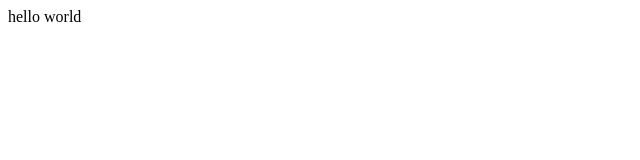
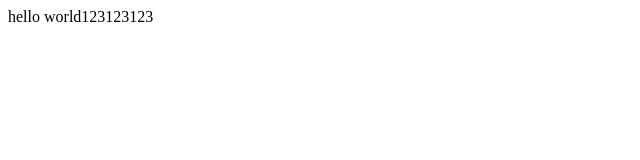
Before and after one commit to 1100137233/store, a plain HTML site: page WebApplication2/index.html in a window 1280 px wide. Shown: the full height of the page, 0-640 px from the left. Drawn offline with Linux system fonts and the light colour scheme.

Commit message:
modify index.html

```diff
--- a/WebApplication2/index.html
+++ b/WebApplication2/index.html
@@ -4,6 +4,6 @@
     <title></title>
 </head>
 <body>
-    hello world
+    hello world123123123
 </body>
 </html>
```
